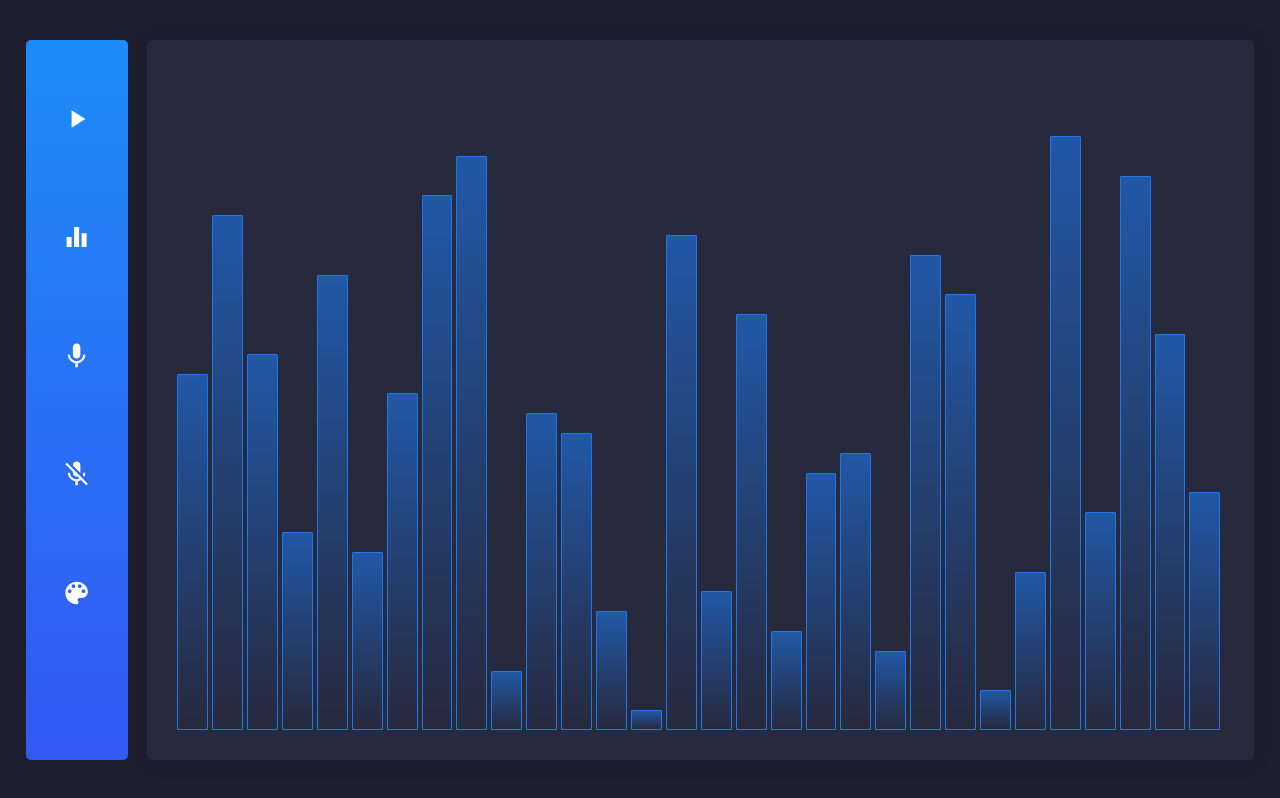
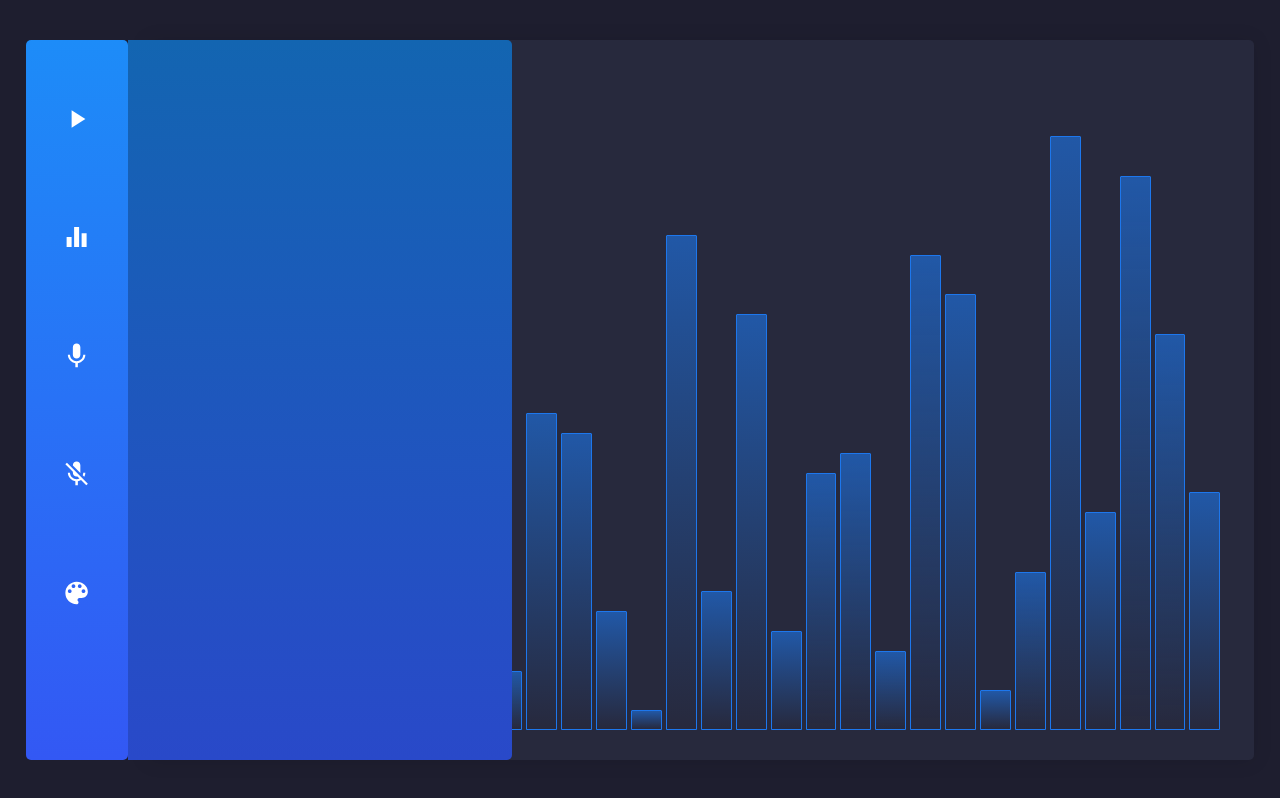
Before and after one commit to vasylenkoval/react-hooks-sorting, a React (Create React App) app: page / in a window 1280 px wide. Built offline with nearby package versions, Linux system fonts and the light colour scheme; the HTML template or start-up script is replaced by a standard one.

Commit message:
Added sliding out menu

```diff
--- a/src/components/App.js
+++ b/src/components/App.js
@@ -20,7 +20,7 @@ const App = () => {
   };
 
   const stopSorting = () => {
-    // Set a fake timeout to get the highest timeout id
+    // Set a fake timeout to get the highest timeout id and clear all timeouts that come before
     let timeoutId = setTimeout(() => null, 0);
     while (timeoutId >= 0) {
       clearTimeout(timeoutId);
@@ -49,6 +49,7 @@ const App = () => {
 
   return (
     <>
+      <SortingTable currentAlgorithm={algorithm} array={currentArray} />
       <Menu
         start={startSorting}
         stop={stopSorting}
@@ -57,7 +58,6 @@ const App = () => {
         randomize={createArray}
         isMuted={isMuted}
       />
-      <SortingTable currentAlgorithm={algorithm} array={currentArray} />
     </>
   );
 };
--- a/src/components/Menu/Menu.js
+++ b/src/components/Menu/Menu.js
@@ -1,6 +1,8 @@
-import React from "react";
-import { MenuBody, Icons } from "./Menu.styled";
+import React, { useState } from "react";
+import { MenuBody, Icons, ExpandedMenu } from "./Menu.styled";
 const Menu = ({ start, stop, isSorting, isSorted, randomize }) => {
+  const [expanded, setExpanded] = useState(false);
+
   const renderPlayControls = () => {
     if (isSorting) return <Icons.Stop onClick={stop} />;
     if (isSorted) return <Icons.Shuffle onClick={randomize} />;
@@ -8,12 +10,13 @@ const Menu = ({ start, stop, isSorting, isSorted, randomize }) => {
   };
 
   return (
-    <MenuBody>
+    <MenuBody expanded={expanded}>
       {renderPlayControls()}
-      <Icons.Options />
+      <Icons.Options onClick={() => setExpanded(!expanded)} />
       <Icons.SoundOn />
       <Icons.SoundOff />
       <Icons.ColorPicker />
+      <ExpandedMenu expanded={expanded} />
     </MenuBody>
   );
 };
--- a/src/components/Menu/Menu.styled.js
+++ b/src/components/Menu/Menu.styled.js
@@ -49,9 +49,25 @@ export const MenuBody = styled.div`
   left: 2%;
   bottom: 5%;
   border-radius: 5px;
+  ${props => props.expanded && "border-radius: 5px 0 0 5px;"}
   background: linear-gradient(0deg, #3358f4, #1d8cf8);
   display: flex;
   justify-content: center;
   flex-wrap: wrap;
   padding: 5% 2%;
 `;
+
+export const ExpandedMenu = styled.div`
+  background: linear-gradient(0deg, #2949c9, #1365b1);
+  top: 5%;
+  left: 10%;
+  bottom: 5%;
+  right: 60%;
+  transition: width 0.15s ease-out, right 0.15s ease-out;
+  position: fixed;
+  border-radius: 0 5px 5px 0;
+  ${({ expanded }) =>
+    expanded &&
+    "right: 90%;"} /* padding: 5% 2%; */
+  /* box-shadow: 11px 0 15px 10px rgba(0, 0, 0, 0.1);  */
+`;
--- a/src/components/SortingTable/SortingTable.js
+++ b/src/components/SortingTable/SortingTable.js
@@ -1,8 +1,8 @@
 import React from "react";
-import { Table, TableItem } from "./SortingTable.styled";
+import { Table, TableItem, Title, AlgorithmName } from "./SortingTable.styled";
 import { playSound } from "../../utils/sound/sound";
 
-const SortingTable = ({ array, isMuted }) => {
+const SortingTable = ({ array, isMuted, currentAlgorithm }) => {
   const renderArray = () =>
     array.map(({ value, selected, emitSound }, _, arr) => {
       if (emitSound && !isMuted) {
@@ -18,7 +18,13 @@ const SortingTable = ({ array, isMuted }) => {
       );
     });
 
-  return <Table>{renderArray()}</Table>;
+  return (
+    <Table>
+      <Title>Sorting algorithm:</Title>
+      <AlgorithmName>{currentAlgorithm}</AlgorithmName>
+      {renderArray()}
+    </Table>
+  );
 };
 
 export default SortingTable;
--- a/src/components/SortingTable/SortingTable.styled.js
+++ b/src/components/SortingTable/SortingTable.styled.js
@@ -38,3 +38,21 @@ export const TableItem = styled.div`
     margin-right: 2px;
   }
 `;
+
+export const Title = styled.h3`
+  position: absolute;
+  color: grey;
+  font-size: 1.5rem;
+  font-weight: 300;
+  top: 15px;
+  left: 30px;
+`;
+
+export const AlgorithmName = styled.h2`
+  position: absolute;
+  color: white;
+  font-size: 2.5rem;
+  font-weight: 300;
+  top: 35px;
+  left: 30px;
+`;
```
Also changed, not shown: src/styles/s.css (added).
